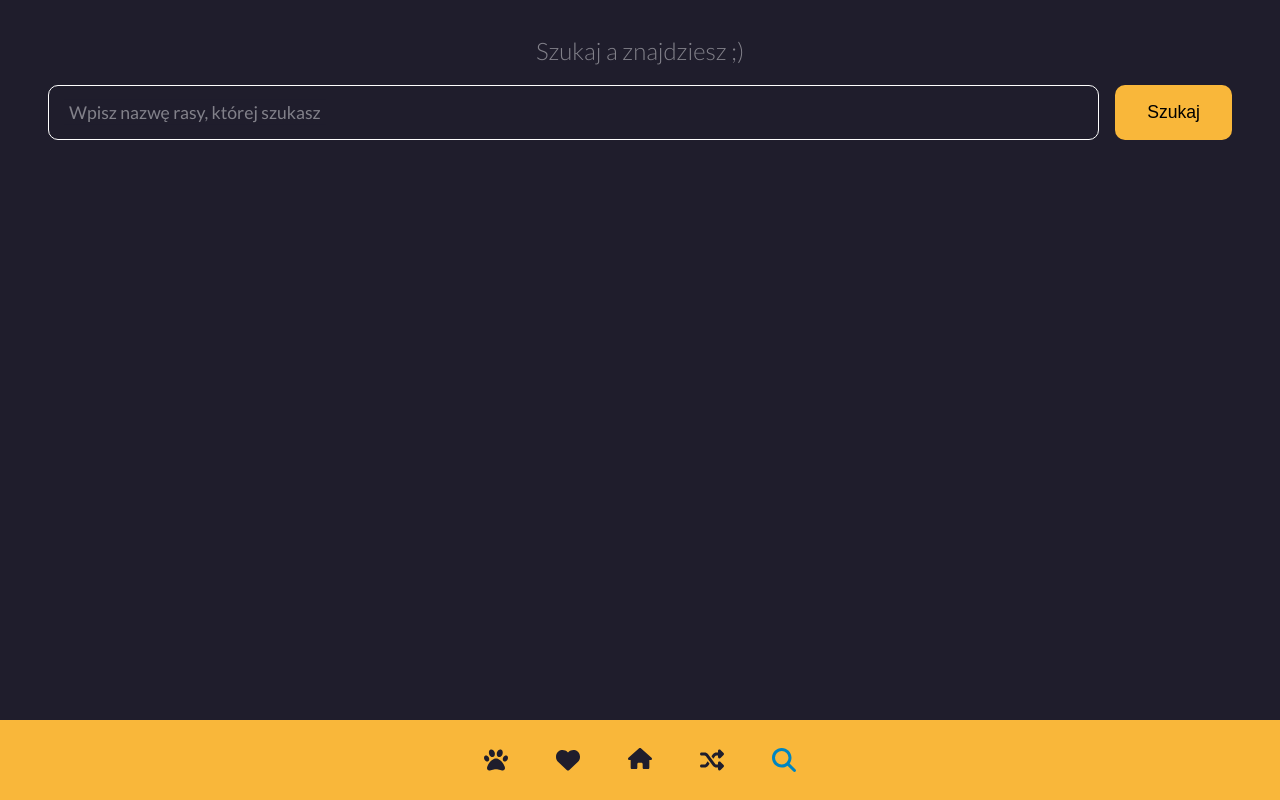
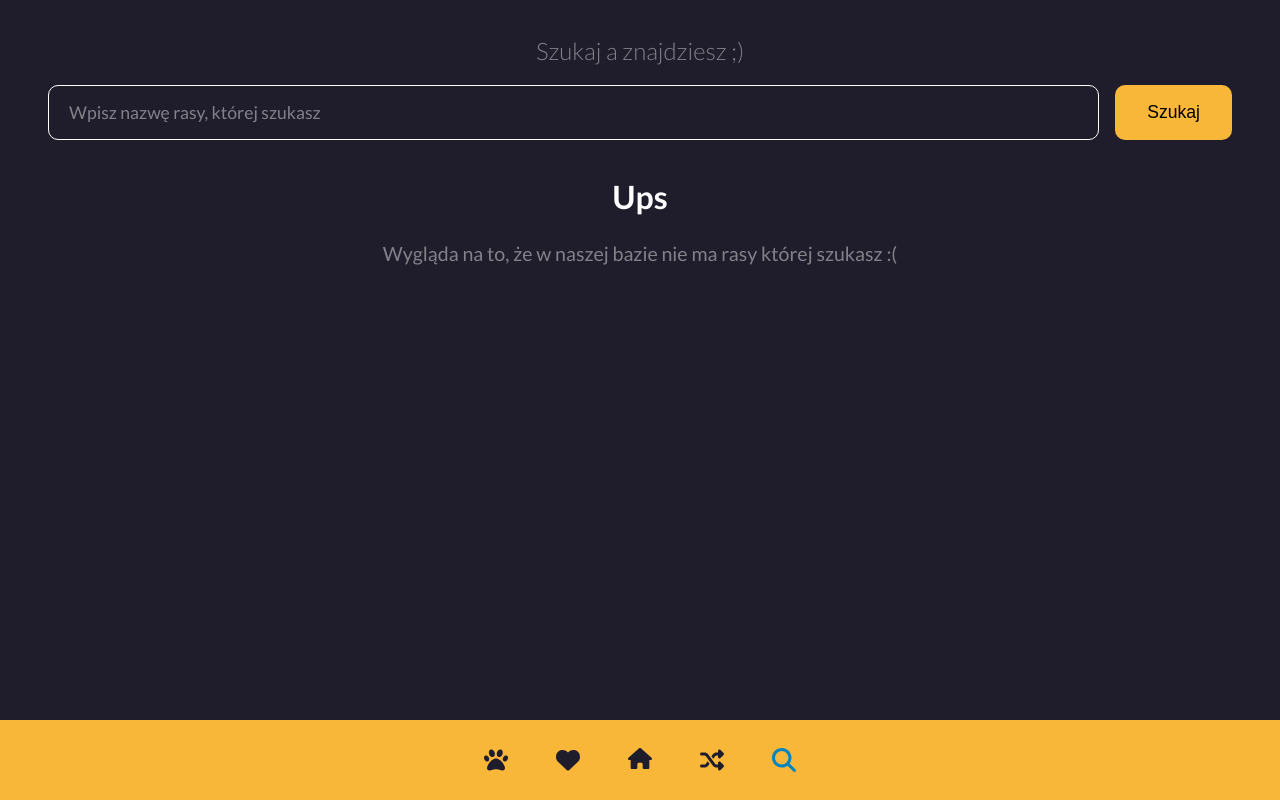
Before and after one commit to Kuba429/woof, a React (Vite) app: page /search in a window 1280 px wide. Both pictures are taken after typing "Sample" into the empty fields and a click on the button "Szukaj". Built offline with nearby package versions, Linux system fonts and the light colour scheme.

Commit message:
brak wynikow wuszukiwania fallback

```diff
--- a/src/components/BreedList.tsx
+++ b/src/components/BreedList.tsx
@@ -2,19 +2,28 @@ import { Link } from "react-router-dom";
 import styles from "./BreedList.module.scss";
 import { useAtom } from "jotai";
 import { breedType, toggleLikedAtom } from "../stores/breeds";
+import { ReactNode } from "react";
+
 export function BreedList({
 	items,
 	header,
+	fallback = <div></div>,
 }: {
 	items: breedType[];
-	header: string | undefined;
+	header?: string;
+	fallback?: ReactNode;
 }) {
 	return (
 		<>
 			{header && <h2>{header}</h2>}
-			{items.map((breed) => (
-				<ListItem breed={breed} key={`${breed.main}-${breed.sub}`} />
-			))}
+			{items.length
+				? items.map((breed) => (
+						<ListItem
+							breed={breed}
+							key={`${breed.main}-${breed.sub}`}
+						/>
+				  ))
+				: fallback}
 		</>
 	);
 }
--- a/src/views/search/Search.module.scss
+++ b/src/views/search/Search.module.scss
@@ -64,3 +64,7 @@
 	font-size: 1.1rem;
 	cursor: pointer;
 }
+
+.fallback {
+	text-align: center;
+}
--- a/src/views/search/SearchView.tsx
+++ b/src/views/search/SearchView.tsx
@@ -3,6 +3,7 @@ import styles from "./Search.module.scss";
 import { useAtom } from "jotai";
 import { allBreedsAtom, breedType } from "../../stores/breeds";
 import { BreedList } from "../../components/BreedList";
+
 export function SearchView() {
 	const [allBreeds] = useAtom(allBreedsAtom);
 	const [query, setQuery] = useState("");
@@ -35,10 +36,17 @@ export function SearchView() {
 					Szukaj
 				</button>
 			</form>
-			<BreedList header={undefined} items={breedsToDisplay} />
+			<BreedList fallback={listFallback} items={breedsToDisplay} />
 		</>
 	);
 }
+
+const listFallback = (
+	<div className={styles.fallback}>
+		<h1>Ups</h1>
+		<p>Wygląda na to, że w naszej bazie nie ma rasy której szukasz :(</p>
+	</div>
+);
 
 function applySearch(arr: breedType[], query: string) {
 	return arr.filter((item) => {
```
